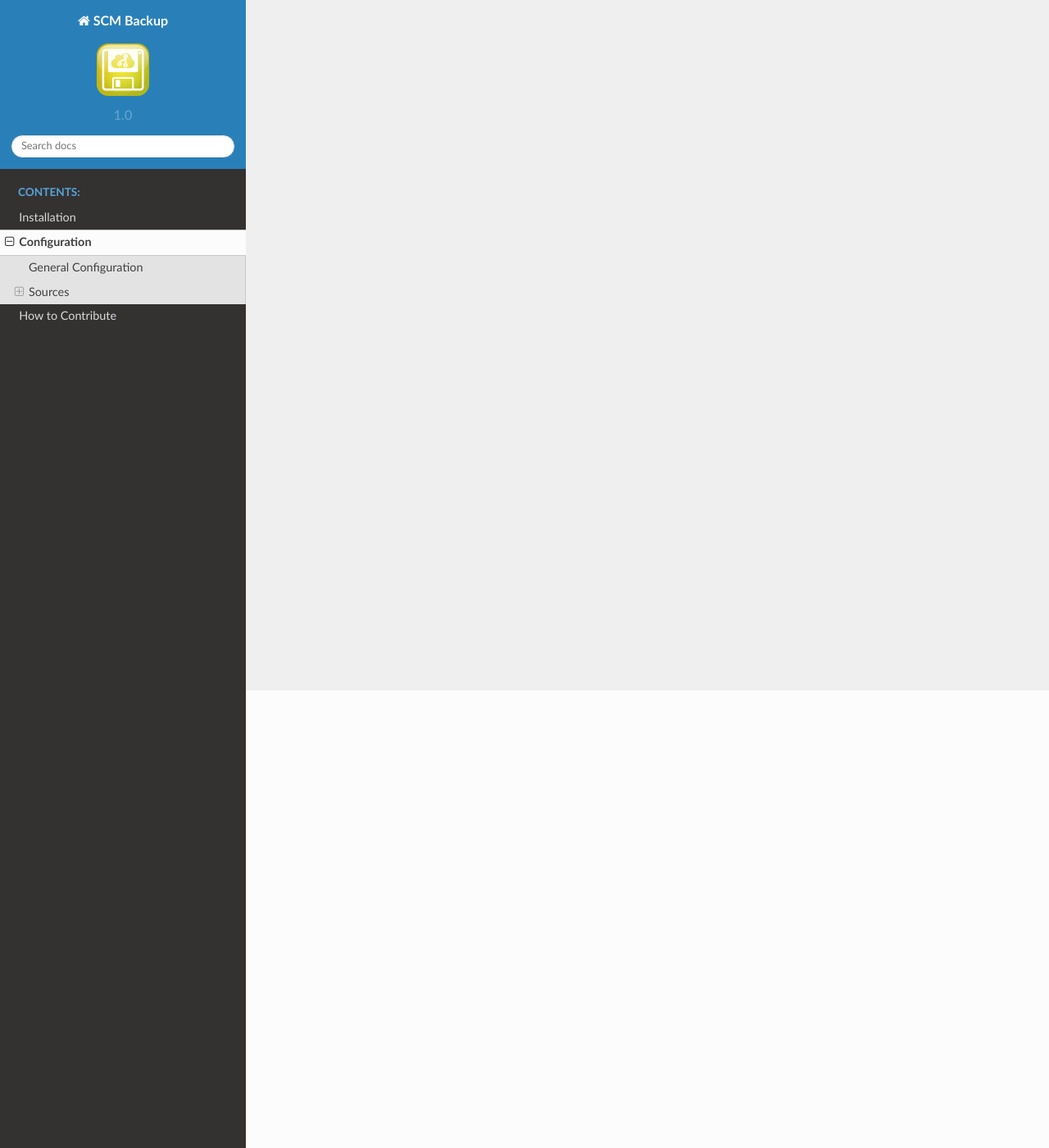
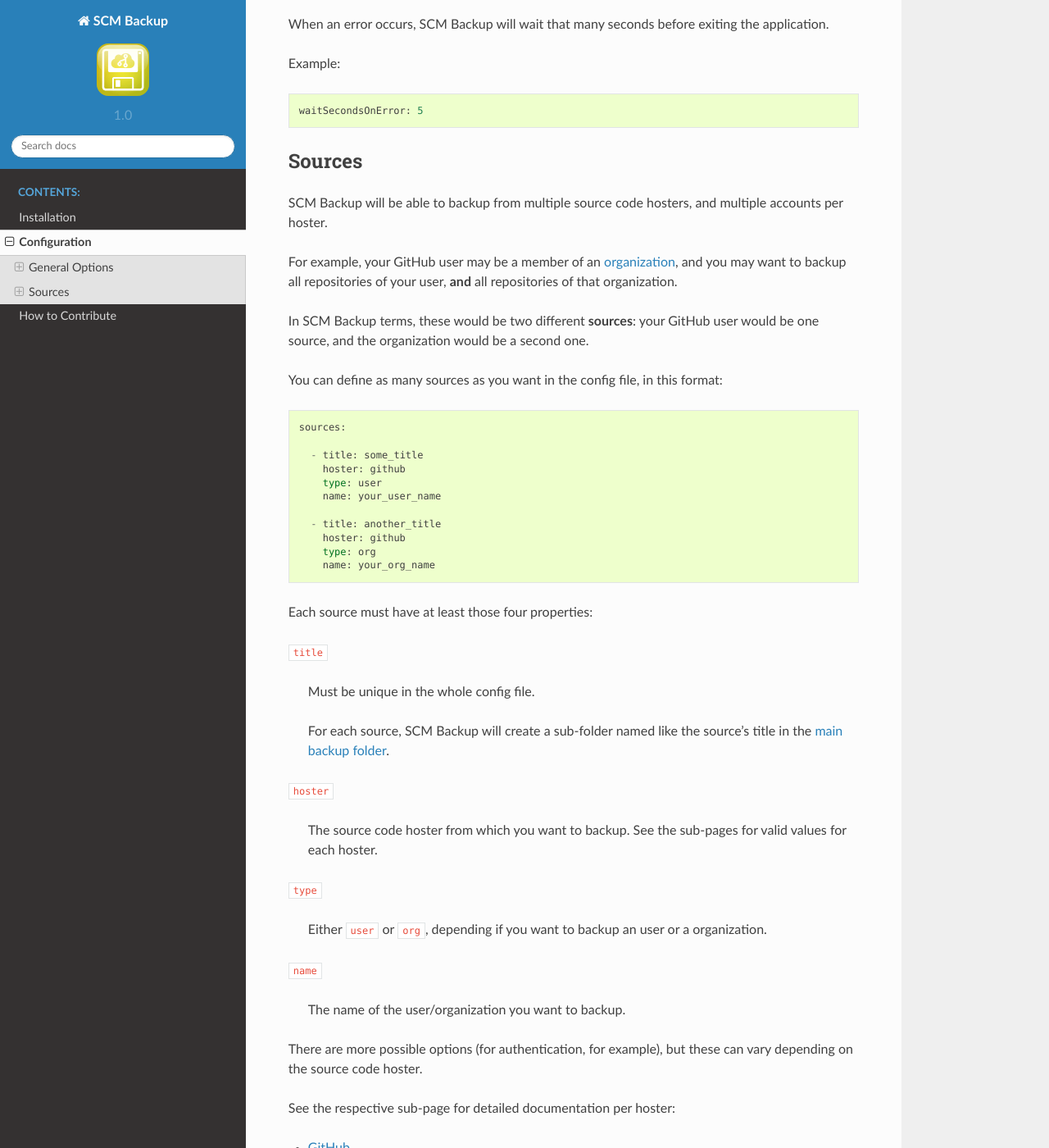
Before and after one commit to christianspecht/scm-backup-docs, a Sphinx documentation site: the page built from source/config.rst, in a window 1280 px wide and 1400 px high, scrolled down 558 px. Shown: the whole window at 82% size. Built offline with Sphinx 7.4.7 and the Read the Docs theme 2.0.0, drawn with Linux system fonts in a browser that asks for light colours; some of the changed text lies outside the part shown.

Commit message:
configuration

```diff
--- a/source/config.rst
+++ b/source/config.rst
@@ -1,13 +1,82 @@
 Configuration
 =============
 
-General Configuration
----------------------
+SCM Backup is configured in `YAML <https://en.wikipedia.org/wiki/YAML>`_, by editing the config file ``settings.yml``.
+
+General Options
+---------------
+
+.. _config-folder:
+
+localFolder
++++++++++++
+
+The folder (on the machine where SCM Backup runs) where all the backups will be stored.
+
+The folder must already exist, SCM Backup won't create it.
+
+Example::
+
+    localFolder: "c:\\scm-backup"
+
+
+waitSecondsOnError
+++++++++++++++++++
+
+When an error occurs, SCM Backup will wait that many seconds before exiting the application.
+
+Example::
+
+    waitSecondsOnError: 5
 
 
 Sources
 -------
 
+SCM Backup will be able to backup from multiple source code hosters, and multiple accounts per hoster.
+
+For example, your GitHub user may be a member of an `organization <https://help.github.com/articles/about-organizations/>`_, and you may want to backup all repositories of your user, **and** all repositories of that organization.
+
+In SCM Backup terms, these would be two different **sources**: your GitHub user would be one source, and the organization would be a second one.
+
+You can define as many sources as you want in the config file, in this format::
+
+    sources:
+
+      - title: some_title
+        hoster: github
+        type: user
+        name: your_user_name
+
+      - title: another_title
+        hoster: github
+        type: org
+        name: your_org_name
+
+Each source must have at least those four properties:
+
+``title``
+
+    Must be unique in the whole config file.
+
+    For each source, SCM Backup will create a sub-folder named like the source's title in the :ref:`main backup folder <config-folder>`.
+
+``hoster``
+
+    The source code hoster from which you want to backup. See the sub-pages for valid values for each hoster.
+
+``type``
+
+    Either ``user`` or ``org``, depending if you want to backup an user or a organization.
+
+``name``
+
+    The name of the user/organization you want to backup.
+
+
+There are more possible options (for authentication, for example), but these can vary depending on the source code hoster.
+
+See the respective sub-page for detailed documentation per hoster:
 
 .. toctree::
    :maxdepth: 2
```
